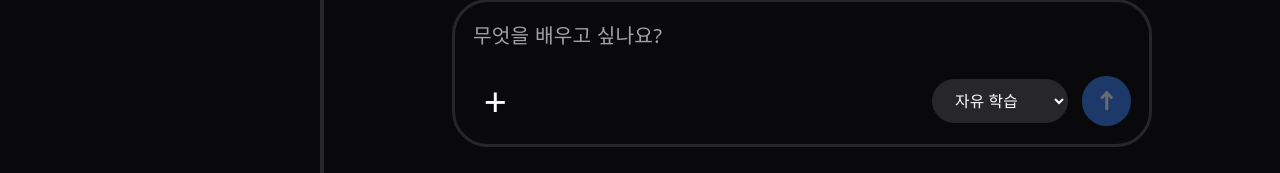
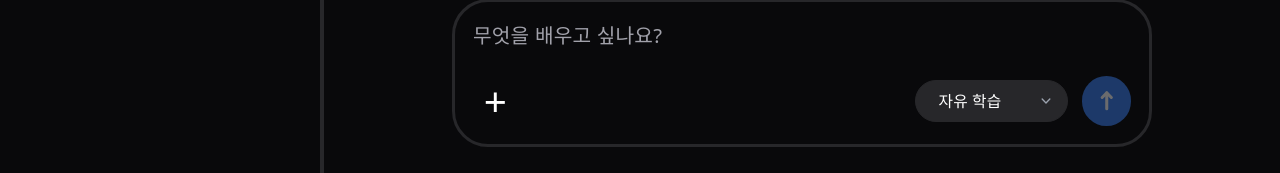
Before and after one commit to ParkGyeongChea/Study-gpt, a React (Vite) app in the folder study-gpt/frontend/: page / in a window 1280 px wide. Shown: the part 372-545 px from the top of the page. Built offline with nearby package versions, Linux system fonts and the light colour scheme.

Commit message:
MVP 1.1 ver UI 미세조정

```diff
--- a/study-gpt/frontend/src/components/ChatInput.jsx
+++ b/study-gpt/frontend/src/components/ChatInput.jsx
@@ -455,10 +455,12 @@ export default function ChatInput({
 
             {/* 새 학습 시작 전일 때만 학습 모드 표시 */}
             {!selectedRoom && (
+              <div className="relative">
                 <select
                   value={studyMode}
                   onChange={(e) => setStudyMode(e.target.value)}
                   className="
+                    appearance-none
                     bg-gray-100
                     dark:bg-zinc-800
                     text-black
@@ -466,14 +468,42 @@ export default function ChatInput({
                     border border-gray-300
                     dark:border-zinc-700
                     rounded-full
-                  px-4 py-2
+                    w-[153px]
+                    pl-5
+                    pr-10
+                    py-2
                     text-sm
+                    outline-none
                   "
                 >
                   <option value="free">자유 학습</option>
                   <option value="light_quiz">가벼운 확인</option>
                   <option value="strict_quiz">집중 학습</option>
                 </select>
+
+                <svg
+                  xmlns="http://www.w3.org/2000/svg"
+                  viewBox="0 0 20 20"
+                  fill="currentColor"
+                  className="
+                    pointer-events-none
+                    absolute
+                    right-3
+                    top-1/2
+                    -translate-y-1/2
+                    w-4
+                    h-4
+                    text-gray-400
+                    dark:text-gray-300
+                  "
+                >
+                  <path
+                    fillRule="evenodd"
+                    d="M5.23 7.21a.75.75 0 011.06.02L10 11.17l3.71-3.94a.75.75 0 111.08 1.04l-4.25 4.5a.75.75 0 01-1.08 0l-4.25-4.5a.75.75 0 01.02-1.06z"
+                    clipRule="evenodd"
+                  />
+                </svg>
+              </div>
             )}
 
             {/* 전송 버튼 */}
```
Lines whose indentation alone changed are shown as unchanged.
